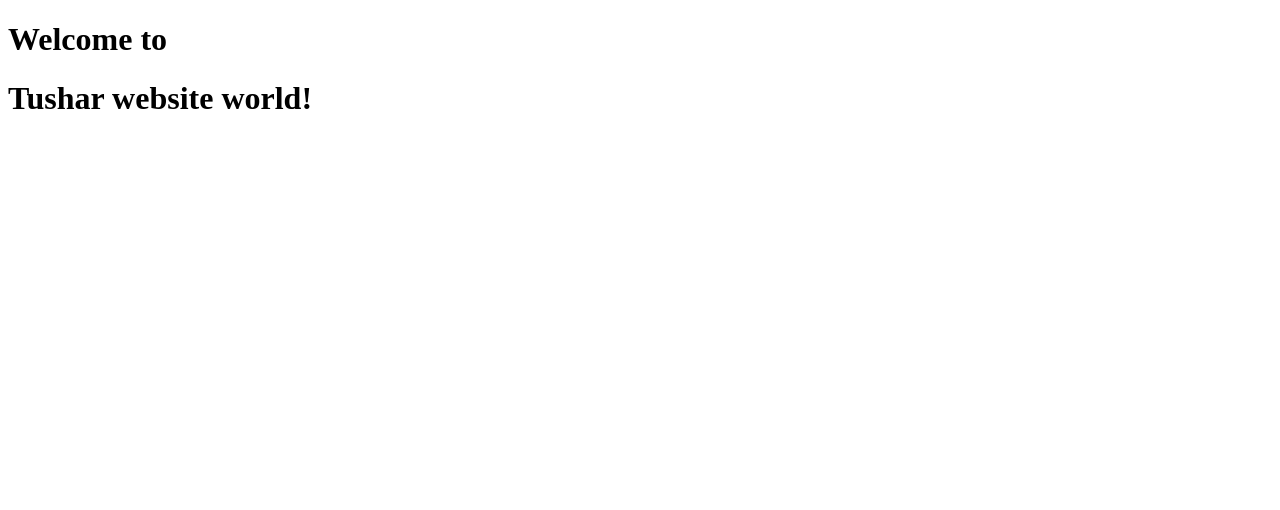
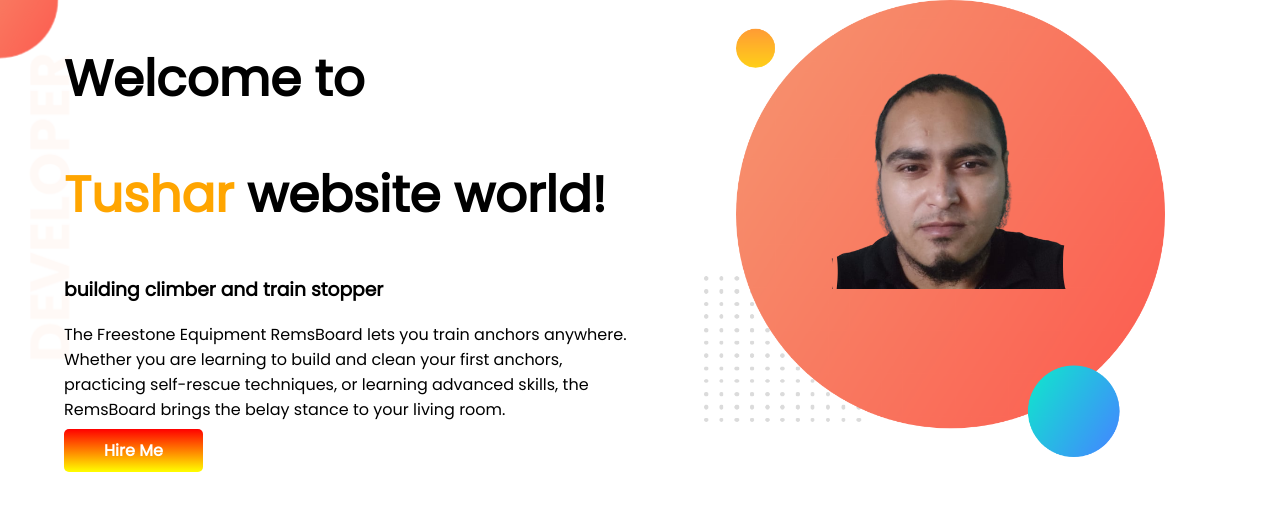
Before and after one commit to tushart681/first_web_site, a plain HTML site: page index.html in a window 1280 px wide. Drawn offline with Linux system fonts and the light colour scheme.

Commit message:
first section

```diff
--- a/index.css
+++ b/index.css
@@ -0,0 +1,36 @@
+body {
+    font-family: 'Poppins', sans-serif;
+    margin: 0px;
+}
+
+h1 {
+    font-size: 50px;
+}
+
+#text_color {
+    color: orange;
+}
+
+.all_contain {
+    display: flex;
+    background-image: url(image/top-banner.png);
+    background-repeat: no-repeat;
+}
+
+.halph_width {
+    width: 50%;
+    padding-left: 5%;
+}
+
+.halph_width img {
+    width: 80%;
+}
+
+.link_button {
+    text-decoration: none;
+    background-image: linear-gradient(red, yellow);
+    color: white;
+    font-weight: 700;
+    padding: 10px 40px;
+    border-radius: 5px;
+}
--- a/index.html
+++ b/index.html
@@ -15,8 +15,23 @@
 </head>
 
 <body>
-    <h1>Welcome to</h1>
-    <h1><span id="text color">Tushar website</span> world!</h1>
+    <section class="all_contain">
+        <div class="halph_width">
+            <h1>Welcome to</h1>
+            <h1><span id="text_color">Tushar</span> website world!</h1>
+            <h3>building climber and train stopper</h3>
+            <p>The Freestone Equipment RemsBoard lets you train anchors anywhere. Whether you are learning to build and
+                clean
+                your first anchors, practicing self-rescue techniques, or learning advanced skills, the RemsBoard brings
+                the
+                belay stance to your living room.</p>
+            <a class="link_button
+            " target="_blank" href="https://www.linkedin.com/in/rafiuddin-tushar-77624b1b7/">Hire Me</a>
+        </div>
+        <div class="halph_width">
+            <img src="image/my-bg (1).png" alt="">
+        </div>
+    </section>
 </body>
 
 </html>
```
